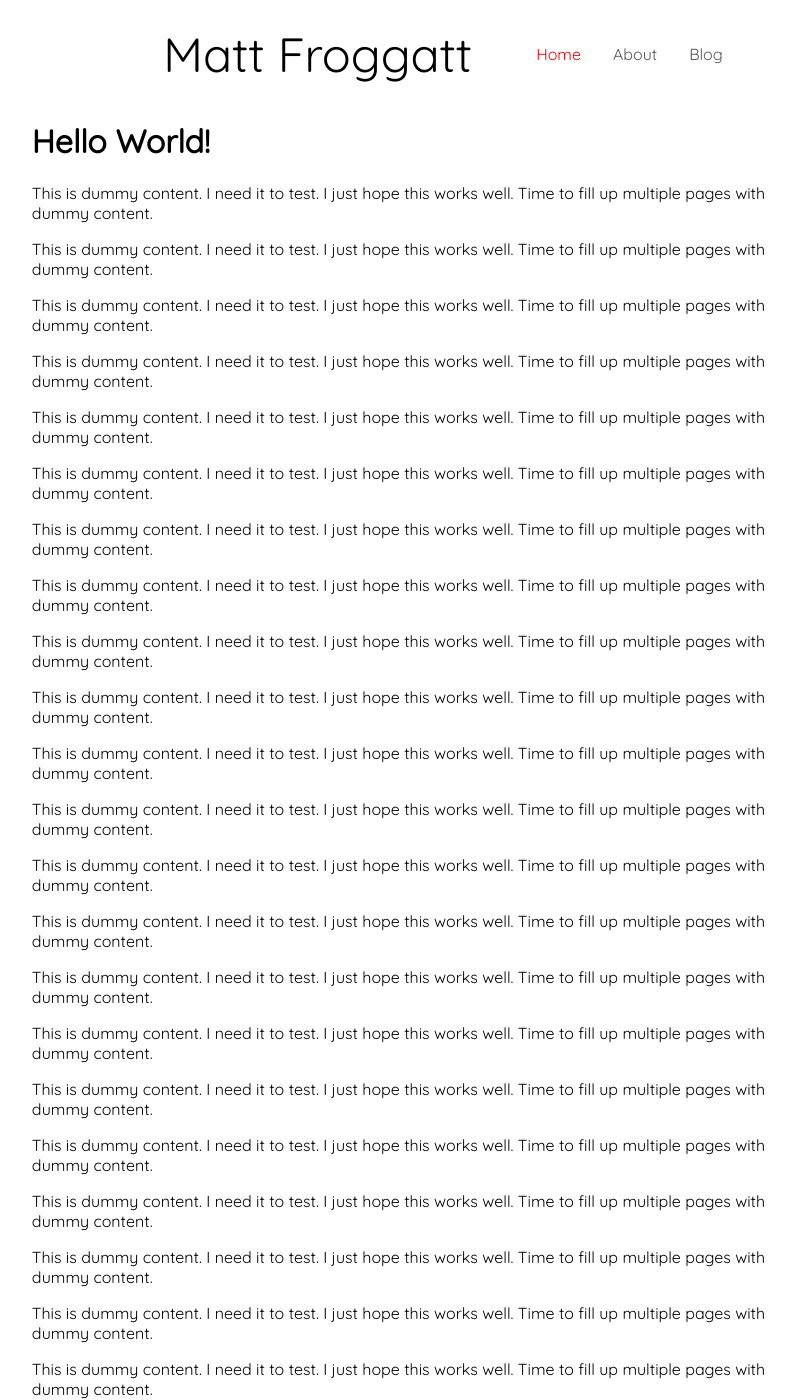
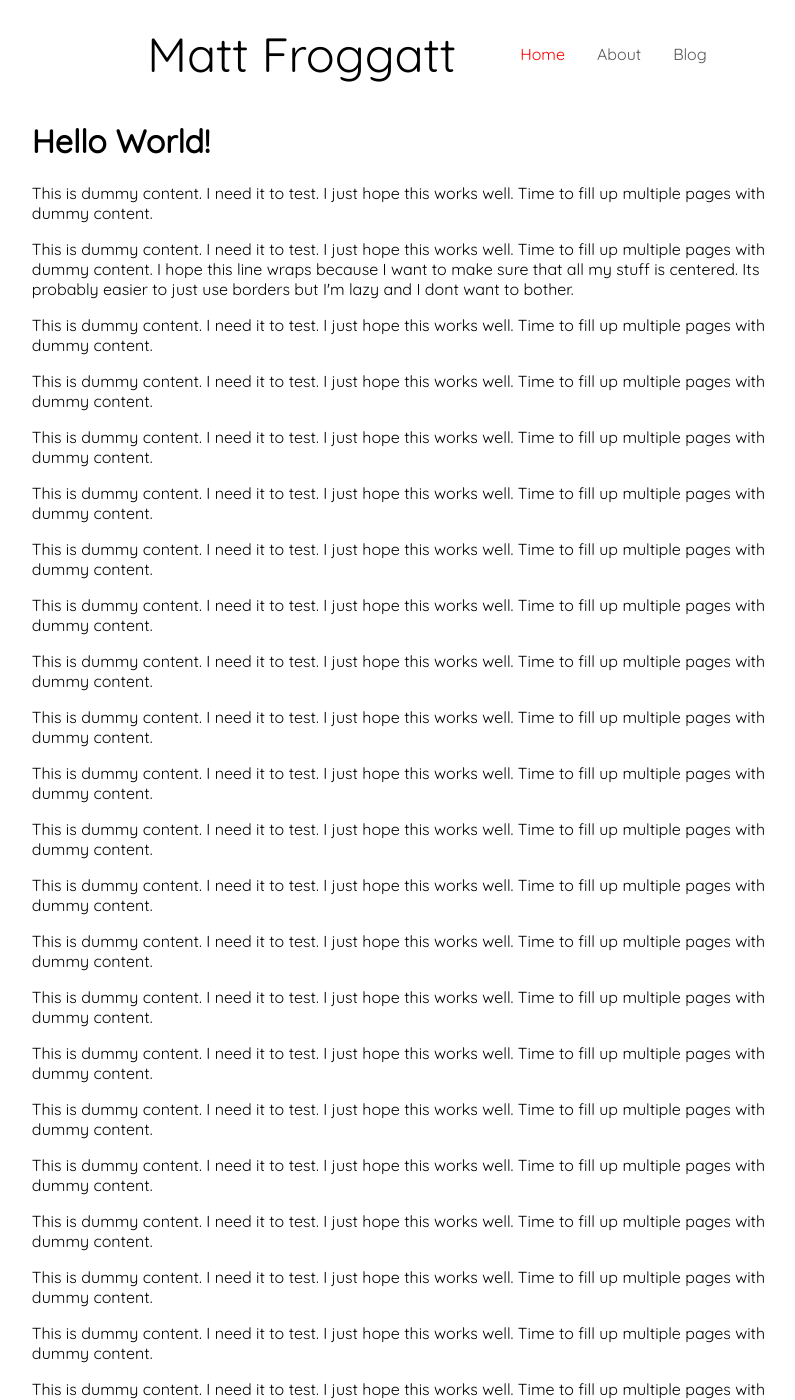
Before and after one commit to matt-froggatt/matt-froggatt.github.io, a Jekyll site: the page built from index.html, in a window 1280 px wide and 1400 px high. Shown: the whole window, without its empty margins (229-1024 px from the left). Built offline with Jekyll 4.4.1, drawn with Linux system fonts in a browser that asks for light colours.

Commit message:
Figured out some spacing issues and fixed them.

```diff
--- a/_sass/main.scss
+++ b/_sass/main.scss
@@ -8,6 +8,11 @@
 	background-color: white;
 	font-family: 'Quicksand', sans-serif;
 }
+
+//*{
+//	border-style: solid;
+//	border-width: 5px;
+//}
 
 @media screen and (min-width: 700px){
 	#main_content{
@@ -56,7 +61,9 @@
 @media screen and (min-width: 1250px){
 	nav{
 		flex-direction: row;
-		padding: 1em;
+		padding-top: 1em;
+		padding-bottom: 1em;
+		justify-content: center;
 		align-items: center;
 	}
 }
--- a/index.html
+++ b/index.html
@@ -3,6 +3,8 @@
 title: Home
 ---
 <h1>{{ "Hello World!" | titlecase }}</h1>
+<p>This is dummy content. I need it to test. I just hope this works well. Time to fill up multiple pages with dummy content.</p>
+<p>This is dummy content. I need it to test. I just hope this works well. Time to fill up multiple pages with dummy content. I hope this line wraps because I want to make sure that all my stuff is centered. Its probably easier to just use borders but I'm lazy and I dont want to bother.</p>
 <p>This is dummy content. I need it to test. I just hope this works well. Time to fill up multiple pages with dummy content.</p>
 <p>This is dummy content. I need it to test. I just hope this works well. Time to fill up multiple pages with dummy content.</p>
 <p>This is dummy content. I need it to test. I just hope this works well. Time to fill up multiple pages with dummy content.</p>
```
Also changed, not shown: other parts of index.html (+0 -2 lines).
